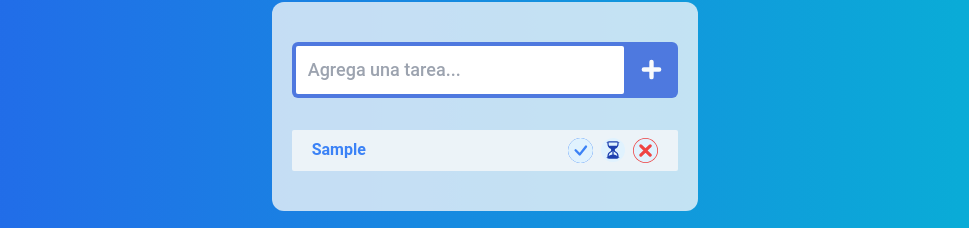
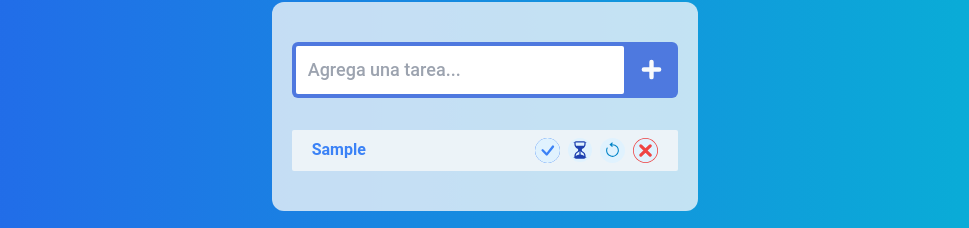
Before and after one commit to dpacoria21/todo-app, a React (Vite) app: page / in a window 1280 px wide. Both pictures are taken after typing "Sample" into the empty fields and a click on the button 806 px from the left and 384 px from the top of the page. Shown: the part 294-522 px from the top of the page, without its empty margins (155-1124 px from the left). Built offline with nearby package versions, Linux system fonts and the light colour scheme.

Commit message:
Se agrego la funcionalidad de Reactivar un todo

```diff
--- a/src/TodoApp/Components/Todo.jsx
+++ b/src/TodoApp/Components/Todo.jsx
@@ -2,7 +2,7 @@ import { useState } from "react";
 
 const nameStatus = ['active', 'pending', 'complete'];
 
-export const Todo = ({todo, handleDeleteTodo}) => {
+export const Todo = ({todo, handleDeleteTodo, handleCompleteTodo, handleActiveTodo}) => {
 
     const [enabled, setEnabled] = useState(false);
 
@@ -16,8 +16,16 @@ export const Todo = ({todo, handleDeleteTodo}) => {
         state = 'bg-green-600/60';
     }
 
-    const onDeletetodo = () => {
+    const onDeleteTodo = () => {
         handleDeleteTodo(todo.id);
+    }
+
+    const onCompleteTodo = () => {
+        handleCompleteTodo(todo.id);
+    }
+
+    const onActiveTodo = () => {
+        handleActiveTodo(todo.id);
     }
 
     const disabled = () => {
@@ -25,13 +33,13 @@ export const Todo = ({todo, handleDeleteTodo}) => {
     }
 
     return (
-        <div onDoubleClick={disabled} className={`relative ${state} h-full py-2 flex flex-col sm:flex-row gap-1 cursor-pointer items-center justify-between transition-all duration-300 px-5 rounded-sm hover:scale-110`}>
+        <div onDoubleClick={disabled} className={`relative ${state} h-full ${enabled ? 'opacity-50':''} py-2 flex flex-col sm:flex-row gap-1 cursor-pointer items-center justify-between transition-all duration-300 px-5 rounded-sm hover:scale-110`}>
             {
                 enabled && <hr className="z-20 absolute left-0 border-2 border-slate-500 w-full "/>
             }
             <p className={`font-roboto font-semibold text-md text-blue-500 select-none whitespace-nowrap`}> {todo.title} </p>
             <div className={`flex ${enabled && 'pointer-events-none'} justify-center flex-wrap items-center gap-2`}>
-                <button className="cursor-pointer transition-all duration-300 hover:scale-110">
+                <button onClick={onCompleteTodo} className="cursor-pointer transition-all duration-300 hover:scale-110">
                     <svg xmlns="http://www.w3.org/2000/svg" width="25" height="25" className="bi bi-check-circle-fill fill-sky-100 bg-blue-500 rounded-full" viewBox="0 0 16 16">
                         <path d="M16 8A8 8 0 1 1 0 8a8 8 0 0 1 16 0zm-3.97-3.03a.75.75 0 0 0-1.08.022L7.477 9.417 5.384 7.323a.75.75 0 0 0-1.06 1.06L6.97 11.03a.75.75 0 0 0 1.079-.02l3.992-4.99a.75.75 0 0 0-.01-1.05z"/>
                     </svg>
@@ -41,7 +49,13 @@ export const Todo = ({todo, handleDeleteTodo}) => {
                         <path d="M2.5 15a.5.5 0 1 1 0-1h1v-1a4.5 4.5 0 0 1 2.557-4.06c.29-.139.443-.377.443-.59v-.7c0-.213-.154-.451-.443-.59A4.5 4.5 0 0 1 3.5 3V2h-1a.5.5 0 0 1 0-1h11a.5.5 0 0 1 0 1h-1v1a4.5 4.5 0 0 1-2.557 4.06c-.29.139-.443.377-.443.59v.7c0 .213.154.451.443.59A4.5 4.5 0 0 1 12.5 13v1h1a.5.5 0 0 1 0 1h-11zm2-13v1c0 .537.12 1.045.337 1.5h6.326c.216-.455.337-.963.337-1.5V2h-7zm3 6.35c0 .701-.478 1.236-1.011 1.492A3.5 3.5 0 0 0 4.5 13s.866-1.299 3-1.48V8.35zm1 0v3.17c2.134.181 3 1.48 3 1.48a3.5 3.5 0 0 0-1.989-3.158C8.978 9.586 8.5 9.052 8.5 8.351z"/>
                     </svg>
                 </button>
-                <button onClick={onDeletetodo} className="cursor-pointer transition-all duration-300 hover:scale-110">
+                <button onClick={onActiveTodo} className="cursor-pointer transition-all duration-300 hover:scale-110">
+                    <svg xmlns="http://www.w3.org/2000/svg" width="25" height="25" className="bi bi-arrow-counterclockwise fill-sky-600 p-1 bg-sky-100 rounded-full" viewBox="0 0 16 16">
+                        <path fillRule="evenodd" d="M8 3a5 5 0 1 1-4.546 2.914.5.5 0 0 0-.908-.417A6 6 0 1 0 8 2v1z"/>
+                        <path d="M8 4.466V.534a.25.25 0 0 0-.41-.192L5.23 2.308a.25.25 0 0 0 0 .384l2.36 1.966A.25.25 0 0 0 8 4.466z"/>
+                    </svg>
+                </button>
+                <button onClick={onDeleteTodo} className="cursor-pointer transition-all duration-300 hover:scale-110">
                     <svg xmlns="http://www.w3.org/2000/svg" width="25" height="25" className="bi bi-x-circle-fill fill-sky-100 stroke-red-500 rounded-full" viewBox="0 0 16 16">
                         <path d="M16 8A8 8 0 1 1 0 8a8 8 0 0 1 16 0zM5.354 4.646a.5.5 0 1 0-.708.708L7.293 8l-2.647 2.646a.5.5 0 0 0 .708.708L8 8.707l2.646 2.647a.5.5 0 0 0 .708-.708L8.707 8l2.647-2.646a.5.5 0 0 0-.708-.708L8 7.293 5.354 4.646z"/>
                     </svg>
--- a/src/TodoApp/Components/TodoContainer.jsx
+++ b/src/TodoApp/Components/TodoContainer.jsx
@@ -35,6 +35,22 @@ export const TodoContainer = () => {
         dispatchTodo(action);
     }
 
+    const onHandleCompleteTodo = (id) => {
+        const action = {
+            type: '[TODO] Complete Todo',
+            payload: id
+        }
+        dispatchTodo(action);
+    }
+
+    const onHandleActiveTodo = (id) => {
+        const action = {
+            type: '[TODO] Active Todo',
+            payload: id
+        }
+        dispatchTodo(action);
+    }
+
     return (
         <section className="flex flex-col gap-8 py-10 px-5 w-5/6 md:w-2/6 bg-slate-100/80 rounded-xl">
 
@@ -43,7 +59,13 @@ export const TodoContainer = () => {
             <div className="flex flex-col gap-5">
                 {
                     todos.map((todo) => (
-                        <Todo key={todo.id} todo={todo} handleDeleteTodo={onHandleDeleteTodo}/>
+                        <Todo
+                            key={todo.id}
+                            todo={todo}
+                            handleDeleteTodo={onHandleDeleteTodo}
+                            handleCompleteTodo={onHandleCompleteTodo}
+                            handleActiveTodo={onHandleActiveTodo}
+                        />
                     ))
                 }
             </div>
--- a/src/TodoApp/hooks/useReducer.js
+++ b/src/TodoApp/hooks/useReducer.js
@@ -5,6 +5,26 @@ export const todoReducer = (initialState = [], action) => {
             return [...initialState, action.payload];
         case '[TODO] Delete Todo':
             return initialState.filter((todo) => todo.id !== action.payload);
+        case '[TODO] Complete Todo':
+            return initialState.map((todo) => {
+                if(todo.id === action.payload) {
+                    return {
+                        ...todo,
+                        status: 'complete'
+                    }
+                }
+                return todo;
+            });
+        case '[TODO] Active Todo':
+            return initialState.map((todo) => {
+                if(todo.id === action.payload) {
+                    return {
+                        ...todo,
+                        status: 'active'
+                    }
+                }
+                return todo;
+            });
         default:
             console.log('No se realizo ninguna action');
             return initialState;
```
